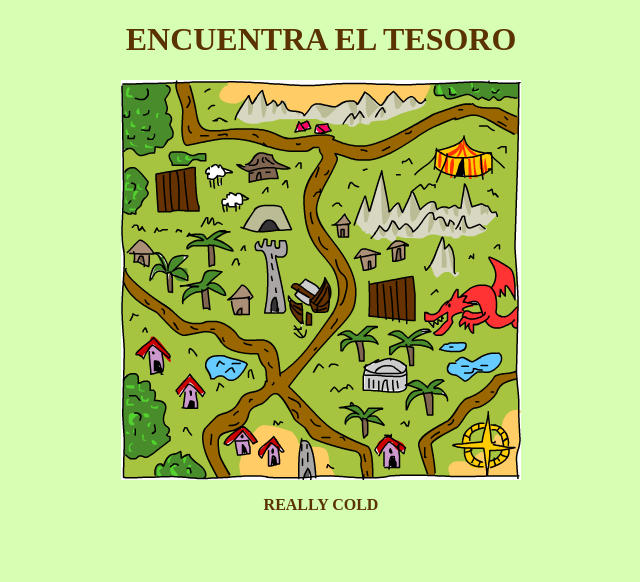
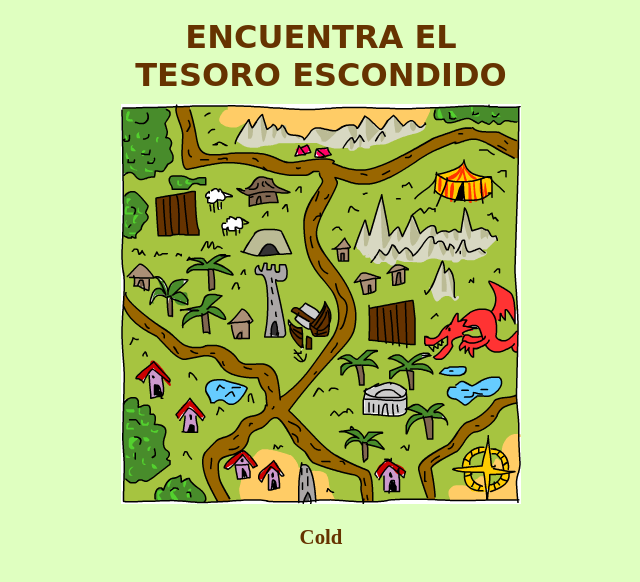
Before and after one commit to Angelozam17/Juego-Simple-en-JavaScript---Encuentra-el-tesoro---Fazt-, a plain HTML site: page index.html in a window 1280 px wide. Both pictures are taken after a click on the picture 640 px from the left and 279 px from the top of the page. Shown: the whole page, without its empty margins (319-959 px from the left). Drawn offline with Linux system fonts and the light colour scheme.

Commit message:
Como yo lo haría

```diff
--- a/CSS/main.css
+++ b/CSS/main.css
@@ -1,15 +1,29 @@
-body{
-	//justify-content: center; /*define cómo los elementos flexibles se disponen a lo largo del eje principal en la línea en curso*/
-	align-items: center;
-	background-color: #d7ffb3;
-	color: #5a3300;
-	display: flex;
-	flex-direction: column;
-	height: 100vh;
+@import url('https://fonts.googleapis.com/css?family=Shadows+Into+Light')
+
+*{
 	margin: 0;
 	padding: 0;
-	text-transform: uppercase;
 }
+body{
+	background-color: #dfffc0;
+	color: #630;
+	text-align: center;
+}
+	h1{
+		padding: 10px;
+		text-transform: uppercase;
+		width: 400px;
+		margin: 0 auto;
+		font-family: 'Shadows Into Light', cursive;
+
+	}
+	.mapa{
+		width: 400px;
+		height: 400px;
+		margin: 0px auto;
+		display: block;
+	}
 	p{
 		font-weight: bold;
+		font-size: 1.3em;
 	}
--- a/JS/funciones.js
+++ /dev/null
@@ -1,27 +0,0 @@
-let numeroAletorio = function(size) {
-	return Math.floor(Math.random() * size);
-}
-
-let obtenerDistancia = function(even, tesoro){
-	let diffX = even.offsetX - tesoro.x;
-	let diffY = even.offsetY - tesoro.y;
-	return Math.sqrt((diffX*diffX) + (diffY*diffY));
-}
-
-let pista = function(distancia){
-	if (distancia < 30) {
-		return "Boling Hot"
-	}else if (distancia < 40) {
-		return "Really Hot"
-	}else if (distancia < 60) {
-		return "Hot"
-	}else if (distancia < 100) {
-		return "Warm"
-	}else if (distancia < 180) {
-		return "Cold"
-	}else if (distancia < 360) {
-		return "Really Cold"
-	}else{
-		return "Freezing"
-	}
-};
--- a/JS/game.js
+++ b/JS/game.js
@@ -1,24 +1,4 @@
-const ancho = 400;
-const alto = 400;
-
-let tesoro = {
-	x: numeroAletorio(ancho),
-	y: numeroAletorio(alto),
-};
-console.log(tesoro);
-
-let $mapa = document.getElementById('mapa');
-let $pista_text = document.getElementById('distancia');
-let clicks = 0;
-
-$mapa.addEventListener('click', function(even){
-	clicks++;
-	let distancia = obtenerDistancia(even, tesoro);
-	let distanciaHint = pista(distancia);
-	console.log(distancia);
-	$pista_text.innerHTML = distanciaHint;
-	if (distancia < 20 ) {
-		alert('Has encontrado el tesoro en '+clicks+' clicks!');
-		location.reload();
-	}
-});
+let numeroAletorio=size=>{return Math.floor(Math.random()*size);};let obtenerHipotenusa=(event,tsr)=>{let diffX=event.offsetX-tsr.Tesorox;let diffY=event.offsetY-tsr.Tesoroy;return Math.sqrt((diffX*diffX)+(diffY*diffY));};let pista=distancia=>{if(distancia<40){return"Bolling Hot"}else if(distancia<100){return"Hot"}else if(distancia<160){return"Warm"}else if(distancia<220){return"Cold"}else if(distancia<280){return"Really Cold"}else{return"Freezing"}}
+let clicks=0;const ancho=400;const alto=400;const $mapa=document.getElementById('mapa');const $pista_text=document.getElementById('pista');let tesoro={Tesorox:numeroAletorio(ancho),Tesoroy:numeroAletorio(alto),}
+$mapa.addEventListener('click',event=>{clicks++
+let distancia=obtenerHipotenusa(event,tesoro);let distanciaHint=pista(distancia);$pista_text.innerHTML=distanciaHint;if(distancia<20){alert("Has encontrado el tesoro en "+clicks+" clicks");location.reload();}});
--- a/index.html
+++ b/index.html
@@ -2,17 +2,13 @@
 <html lang="en">
 <head>
 	<meta charset="UTF-8">
-	<title>Mapa del tesoro</title>
+	<title>Encuentra el tesoro</title>
 	<link rel="stylesheet" href="CSS/main.css">
 </head>
 <body>
-	<h1>Encuentra el tesoro</h1>
-	<img src="imágenes/treasuremap.png" alt="" id="mapa" width="400px" height="400px">
-	<p id="distancia"></p>
-
-	<script src="JS/funciones.js"></script>
+	<h1>Encuentra el tesoro escondido</h1>
+	<img src="imágenes/treasuremap.png" alt="" id="mapa" class="mapa">
+	<p id="pista"></p>
 	<script src="JS/game.js"></script>
-
-
 </body>
 </html>
```
